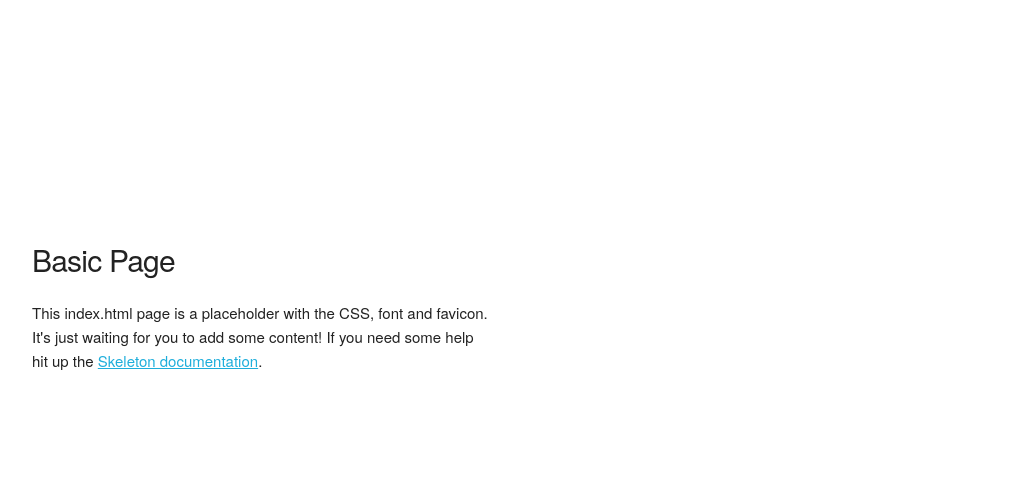
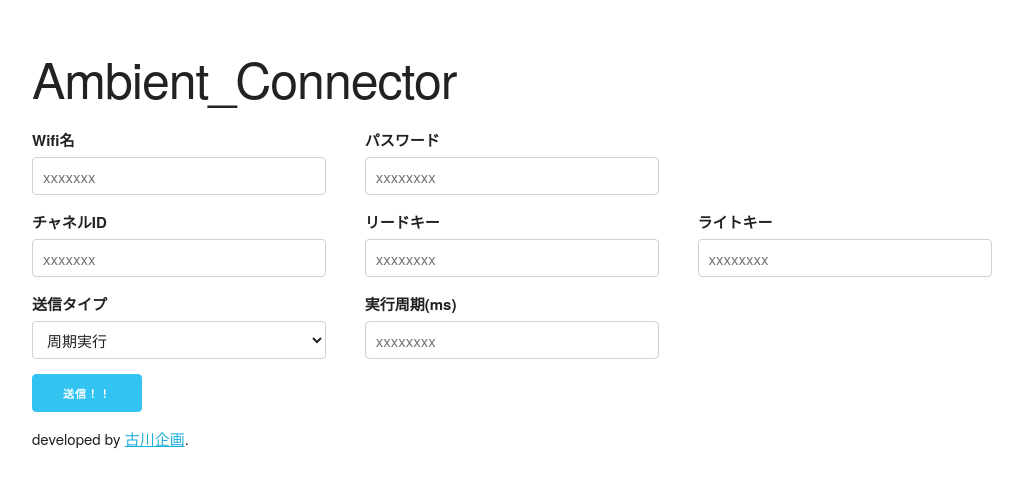
Before and after one commit to Masafuro/AmbientConnector, a plain HTML site: page html/Skeleton-2.0.4/index.html in a window 1280 px wide. Shown: the whole page, without its empty margins (128-1151 px from the left). Drawn offline with Linux system fonts and the light colour scheme.

Commit message:
大まかな画面を作った。

```diff
--- a/html/Skeleton-2.0.4/index.html
+++ b/html/Skeleton-2.0.4/index.html
@@ -2,9 +2,9 @@
 <html lang="ja">
 <head>
   <meta charset="utf-8">
-  <title>Your page title here :)</title>
+  <title>Ambient Connector</title>
   <meta name="description" content="">
-  <meta name="author" content="">
+  <meta name="author" content="古川企画">
   <meta name="viewport" content="width=device-width, initial-scale=1">
   <style type="text/css">
   html {
@@ -494,10 +494,52 @@
 <body>
   <div class="container">
     <div class="row">
-      <div class="one-half column" style="margin-top: 25%">
-        <h4>Basic Page</h4>
-        <p>This index.html page is a placeholder with the CSS, font and favicon. It's just waiting for you to add some content! If you need some help hit up the <a href="http://www.getskeleton.com">Skeleton documentation</a>.</p>
+      <div class="one-half column" style="margin-top: 5%">
+        <h1>Ambient_Connector</h1>
       </div>
+    </div>
+    <div class="row">
+      <div class="four columns">
+        <label for="exampleEmailInput">Wifi名</label>
+        <input class="u-full-width" type="email" placeholder="xxxxxxx" id="exampleEmailInput">
+      </div>
+      <div class="four columns">
+        <label for="exampleEmailInput">パスワード</label>
+        <input class="u-full-width" type="email" placeholder="xxxxxxxx" id="exampleEmailInput">
+      </div>
+    </div>
+    <div class="row">
+      <div class="four columns">
+        <label for="exampleEmailInput">チャネルID</label>
+        <input class="u-full-width" type="email" placeholder="xxxxxxx" id="exampleEmailInput">
+      </div>
+      <div class="four columns">
+        <label for="exampleEmailInput">リードキー</label>
+        <input class="u-full-width" type="email" placeholder="xxxxxxxx" id="exampleEmailInput">
+      </div>
+      <div class="four columns">
+        <label for="exampleEmailInput">ライトキー</label>
+        <input class="u-full-width" type="email" placeholder="xxxxxxxx" id="exampleEmailInput">
+      </div>
+    </div>
+    <div class="row">
+      <div class="four columns">
+        <label for="exampleRecipientInput">送信タイプ</label>
+        <select class="u-full-width" id="exampleRecipientInput">
+          <option value="Option 1">周期実行</option>
+          <option value="Option 2">トリガー実行</option>
+        </select>
+      </div>
+      <div class="four columns">
+        <label for="exampleEmailInput">実行周期(ms)</label>
+        <input class="u-full-width" type="email" placeholder="xxxxxxxx" id="exampleEmailInput">
+      </div>
+    </div>
+    <input class="button-primary" type="submit" value="送信！！">
+    <div class="row">
+        <div class="twelve column">
+          <p> developed by <a href="https://furukawakikaku.jp">古川企画</a>.</p>
+        </div>
     </div>
   </div>
 </body>
```
